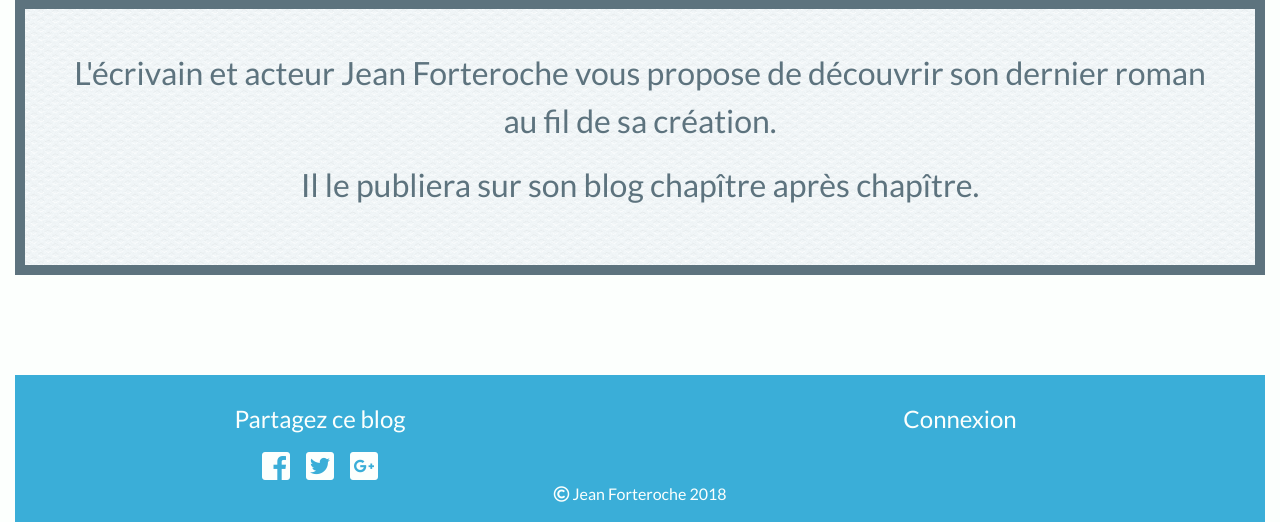
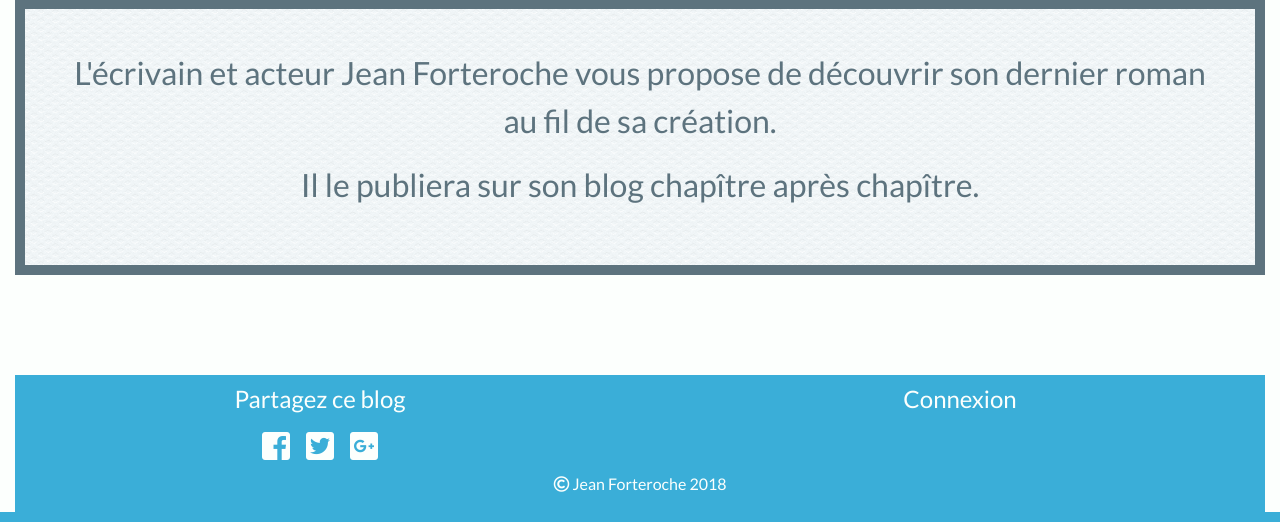
Before and after one commit to 0barty0/projet_4, a PHP site: page /index.php?action=errorView in a window 1280 px wide. Shown: the part 655-1177 px from the top of the page. Run offline with PHP 8.4, Linux system fonts and the light colour scheme; some libraries are stand-ins or nearby versions.

Commit message:
Style the footer and error view

```diff
--- a/public/css/style.css
+++ b/public/css/style.css
@@ -3,6 +3,7 @@ body {
   font-family: 'Lato', sans-serif;
 }
 #main {
+  min-height: 60vh;
   margin-bottom: 100px;
 }
 .card {
@@ -43,8 +44,8 @@ footer {
   color: #fcfffd;
   position: relative;
 }
-footer .row > div {
-  margin: 30px 0;
+footer .row > div.col-sm-4 {
+  margin-top: 10px;
 }
 footer h4 {
   text-align: center;
@@ -66,12 +67,6 @@ footer a :hover {
 #social_btn a {
   display: block;
   margin: 0.5em;
-}
-#copyright {
-  position: absolute;
-  width: 100%;
-  bottom: 0;
-  text-align: center;
 }
 /***** Home page *****/
 #home {
--- a/public/css/style.less
+++ b/public/css/style.less
@@ -12,6 +12,7 @@ body {
 }
 
 #main {
+  min-height: 60vh;
   margin-bottom: 100px;
 }
 
@@ -57,8 +58,8 @@ footer {
   background-color: @blue;
   color: @white;
   position: relative;
-  .row>div {
-    margin: 30px 0;
+  .row>div.col-sm-4 {
+    margin-top: 10px;
   }
 
   h4 {
@@ -86,13 +87,6 @@ footer {
     display: block;
     margin: 0.5em;
   }
-}
-
-#copyright {
-  position: absolute;
-  width: 100%;
-  bottom: 0;
-  text-align: center;
 }
 
 /***** Home page *****/
--- a/view/backend/listPosts.php
+++ b/view/backend/listPosts.php
@@ -10,7 +10,7 @@ if (count($posts) === 0) {
       <div class="row">
         <div class="col-md-8 offset-md-2">
           <div class="alert alert-info" role="alert">
-            <p>Il n'y a aucun articles.</p>
+            <p>Il n'y a aucun article.</p>
           </div>
         </div>
       </div>
--- a/view/frontend/listPosts.php
+++ b/view/frontend/listPosts.php
@@ -27,7 +27,7 @@ if (count($posts) === 0) {
       <div class="row">
         <div class="col-md-8 offset-md-2">
           <div class="alert alert-info" role="alert">
-            <p>Il n'y a aucun articles.</p>
+            <p>Il n'y a aucun article.</p>
           </div>
         </div>
       </div>
--- a/view/frontend/template.php
+++ b/view/frontend/template.php
@@ -53,7 +53,11 @@
       <h4><a href="index.php?action=login">Connexion</a></h4>
     </div>
   </div>
-  <p id="copyright"><i class="far fa-copyright"></i> Jean Forteroche 2018</p>
+  <div class="row">
+    <div class="col-sm-12 text-center">
+      <p id="copyright"><i class="far fa-copyright"></i> Jean Forteroche 2018</p>
+    </div>
+  </div>
 </footer>
 </div>
   <script src="https://code.jquery.com/jquery-3.3.1.slim.min.js" integrity="sha384-q8i/X+965DzO0rT7abK41JStQIAqVgRVzpbzo5smXKp4YfRvH+8abtTE1Pi6jizo" crossorigin="anonymous"></script>
```
Also changed, not shown: view/backend/errorView.php (+8 -6 lines), view/frontend/errorView.php (+8 -6 lines).
